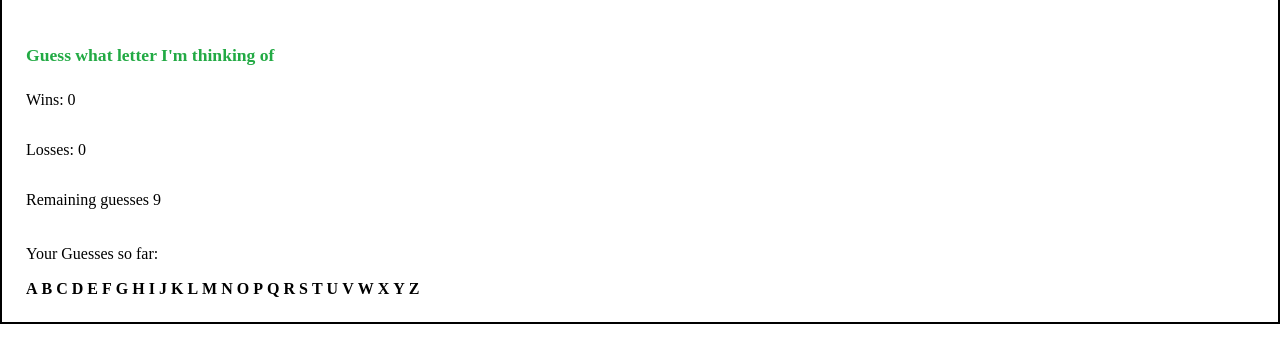
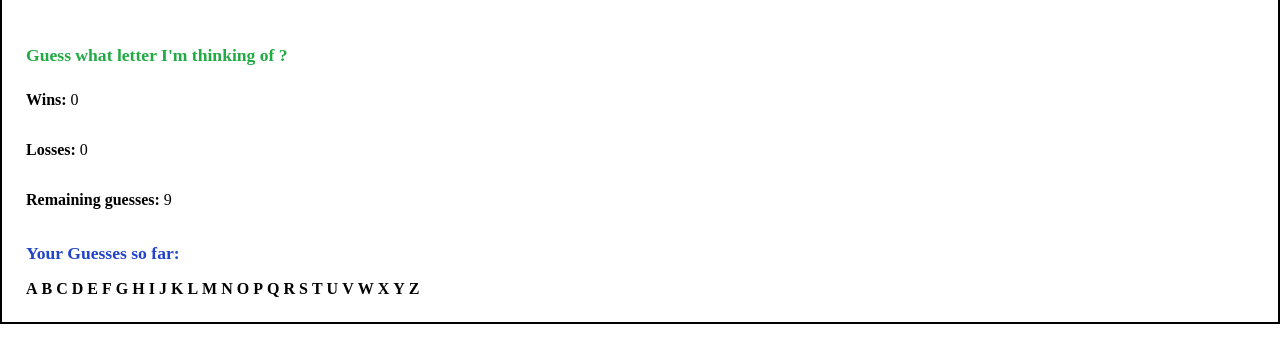
Before and after one commit to sevilrao89/Psychic-Game, a plain HTML site: page index.html in a window 1280 px wide. Shown: the part 56-418 px from the top of the page. Drawn offline with Linux system fonts and the light colour scheme.

Commit message:
adding final changes

```diff
--- a/assets/css/style.css
+++ b/assets/css/style.css
@@ -53,6 +53,18 @@
 		color: #24c;
 	}
 
+	#w{
+		font-weight: bold;
+	}
+
+	#l{
+		font-weight: bold;
+	}
+
+	#r{
+		font-weight: bold;
+	}
+
 	#guesses{
         color: #e11;
         font-weight: bold;
--- a/index.html
+++ b/index.html
@@ -25,12 +25,12 @@
 	<main>
 
 
-		<h3> Guess what letter I'm thinking of</h3>
+		<h3> Guess what letter I'm thinking of ?</h3>
 
 
 		<div class="row">
 
-			<label>Wins:</label>
+			<label id="w">Wins:</label>
 
 			<span id="w-total">0</span>
 
@@ -39,7 +39,7 @@
 
 		<div class="row">
 
-			<label>Losses:</label>
+			<label id= "l"> Losses:</label>
 
 			<span id="l-total">0</span>
 
@@ -48,7 +48,7 @@
 
 		<div class="row">
 
-			<label>Remaining guesses</label>
+			<label id ="r">Remaining guesses:</label>
 
 			<span id="rem-total">9</span>
 
@@ -57,7 +57,7 @@
 
 		<div class="row">
 
-			<label>Your Guesses so far:</label>
+			<label id ="g">Your Guesses so far:</label>
 
 			<span id="guesses"></span>
 
```
